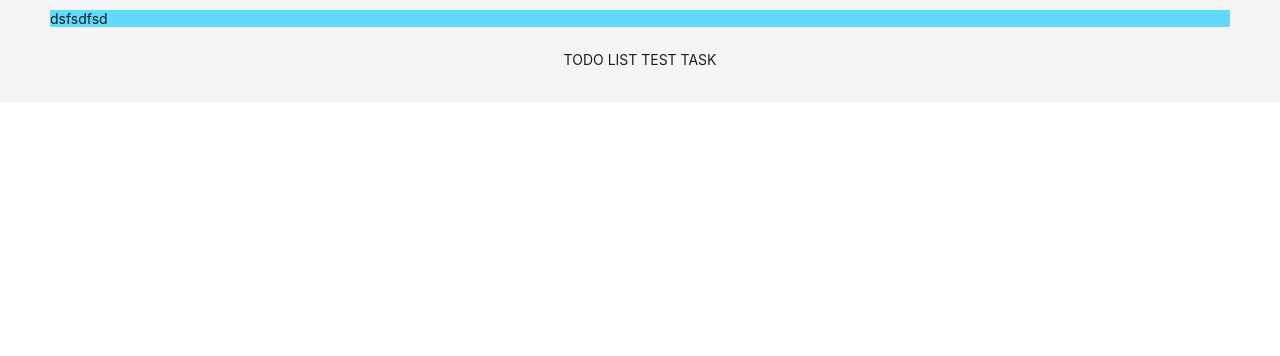
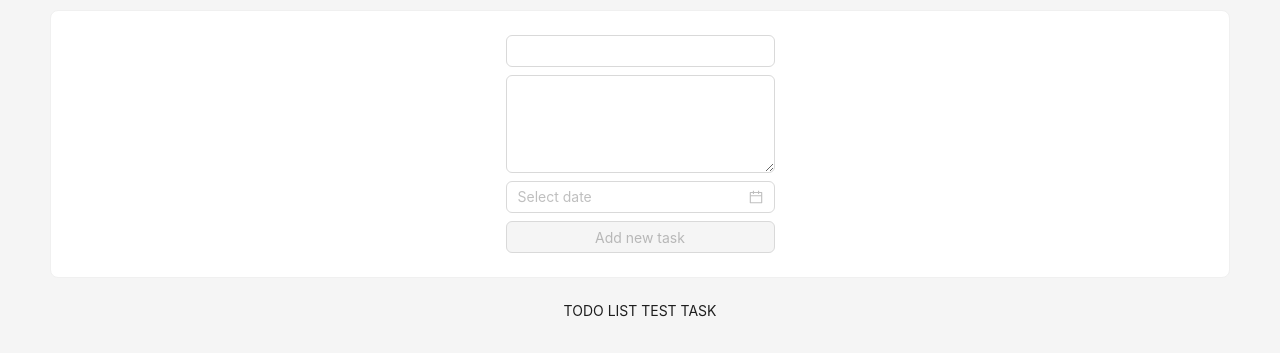
Before and after one commit to mherhay93/todo_bangits, a React (Create React App) app: page / in a window 1280 px wide. Shown: the top 356 px of the page. Built offline with nearby package versions, Linux system fonts and the light colour scheme.

Commit message:
functionality submit form

```diff
--- /dev/null
+++ b/src/components/FormCard/FormCard.tsx
@@ -0,0 +1,81 @@
+import React from "react";
+import {Formik} from "formik";
+import {Button, Input} from "antd";
+import * as Yup from 'yup';
+import dayjs from "dayjs";
+import DateTimePicker from "../helpers/DatePicker/DateTimePicker";
+import {Form, FormBody, Error, Field} from "./formCard.style";
+
+const {TextArea} = Input;
+
+const TodoSchema = Yup.object().shape({
+    title: Yup.string().required('Required'),
+    description: Yup.string().required('Required'),
+    date: Yup.string().required('Required')
+});
+
+const FormCard = () => {
+    return (
+        <div>
+            <Formik
+                initialValues={{title: '', description: '', date: ''}}
+                validationSchema={TodoSchema}
+                onSubmit={(values, {setSubmitting}) => {
+                    console.log('values ------->', values)
+                    setSubmitting(false)
+                }}
+            >
+                {({
+                      values,
+                      errors,
+                      touched,
+                      handleChange,
+                      handleBlur,
+                      handleSubmit,
+                      isValid,
+                      dirty,
+                      setFieldValue
+                  }) => (
+                    <Form onSubmit={handleSubmit}>
+                        <FormBody>
+                            <Field>
+                                <Input
+                                    name="title"
+                                    onChange={handleChange}
+                                    onBlur={handleBlur}
+                                    value={values.title}
+                                />
+                                {errors.title && touched.title ? (
+                                    <Error>{errors.title}</Error>
+                                ) : null}
+                            </Field>
+                            <Field>
+                                <TextArea
+                                    name="description"
+                                    onChange={handleChange}
+                                    onBlur={handleBlur}
+                                    value={values.description}
+                                    rows={4}
+                                />
+                                {errors.description && touched.description ? (
+                                    <Error>{errors.description}</Error>
+                                ) : null}
+                            </Field>
+                            <DateTimePicker
+                                name="date"
+                                onChange={(date:dayjs.Dayjs | null, dateString:string) => setFieldValue("date", date)}
+                                value={values.date}
+                                onBlur={handleBlur}
+                            />
+                            <Button htmlType="submit" type="primary" block disabled={!(isValid && dirty)}>
+                                Add new task
+                            </Button>
+                        </FormBody>
+                    </Form>
+                )}
+            </Formik>
+        </div>
+    )
+}
+
+export default FormCard;
--- /dev/null
+++ b/src/components/FormCard/formCard.style.ts
@@ -0,0 +1,26 @@
+import styled from "styled-components";
+import {Typography} from "antd";
+
+export const Form = styled.form`
+  display: flex;
+  flex-direction: column;
+  align-items: center;
+`
+
+export const FormBody = styled.div`
+  display: flex;
+  flex-direction: column;
+  align-items: center;
+  gap: 8px;
+`
+
+export const Field = styled.div`
+  width: 100%;
+  display: flex;
+  flex-direction: column;
+`
+
+export const Error = styled(Typography)`
+  font-size: 10px;
+  color: tomato;
+`
--- /dev/null
+++ b/src/components/helpers/DatePicker/DateTimePicker.tsx
@@ -0,0 +1,36 @@
+import React from 'react';
+import dayjs from 'dayjs';
+import customParseFormat from 'dayjs/plugin/customParseFormat';
+import {DatePicker, Space} from 'antd';
+import type {RangePickerProps} from 'antd/es/date-picker';
+
+dayjs.extend(customParseFormat);
+
+const disabledDate: RangePickerProps['disabledDate'] = (current) => {
+    return current && current < dayjs().startOf('day');
+};
+
+interface IProps {
+    name: string,
+    onChange: (date:dayjs.Dayjs | null, dateString:string) => void,
+    onBlur: any,
+    value: any
+}
+
+const DateTimePicker = ({name, onChange, onBlur, value}: IProps) => {
+    return (
+        <Space direction="vertical" size={12}>
+            <DatePicker
+                name={name}
+                format="YYYY-MM-DD HH:mm:ss"
+                disabledDate={disabledDate}
+                showTime={{defaultValue: dayjs('00:00:00', 'HH:mm:ss')}}
+                onChange={onChange}
+                onBlur={onBlur}
+                value={value}
+            />
+        </Space>
+    )
+};
+
+export default DateTimePicker;
--- a/src/pages/Root/Root.tsx
+++ b/src/pages/Root/Root.tsx
@@ -1,13 +1,14 @@
 import React from "react";
-import {RootWrapper} from "./root.style";
+import {WrapperComponent} from "./root.style";
 import Wrapper from "../../components/Layout/Wrapper";
+import FormCard from "../../components/FormCard/FormCard";
 
 const Root: React.FC = () => {
     return (
         <Wrapper>
-            <RootWrapper>
-                dsfsdfsd
-            </RootWrapper>
+            <WrapperComponent>
+                <FormCard/>
+            </WrapperComponent>
         </Wrapper>
 
     )
--- a/src/pages/Root/root.style.ts
+++ b/src/pages/Root/root.style.ts
@@ -1,5 +1,5 @@
 import styled from "styled-components";
+import {Card} from "antd";
 
-export const RootWrapper = styled.div`
- background: #61dafb;
+export const WrapperComponent = styled(Card)`
 `
```
